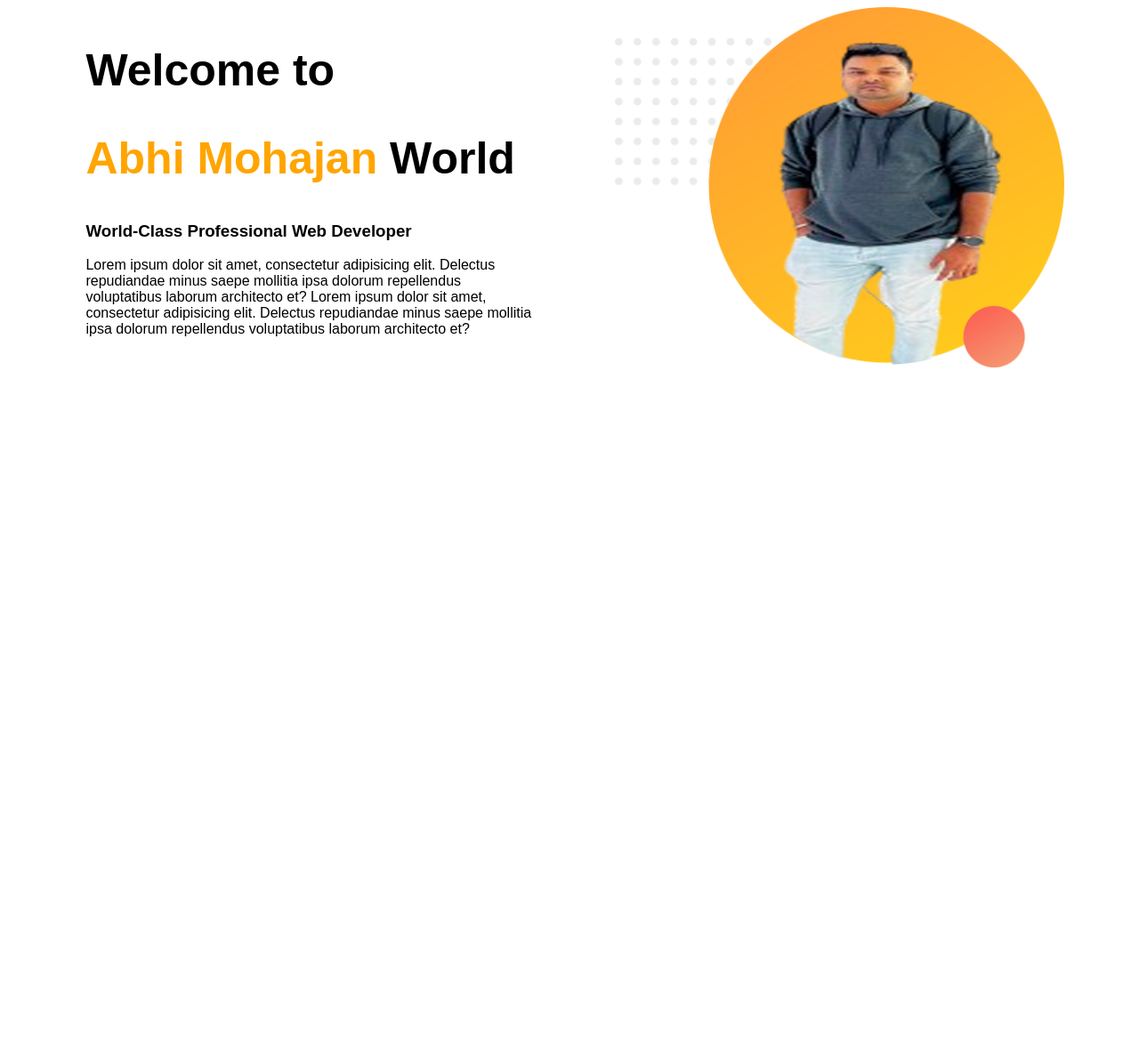
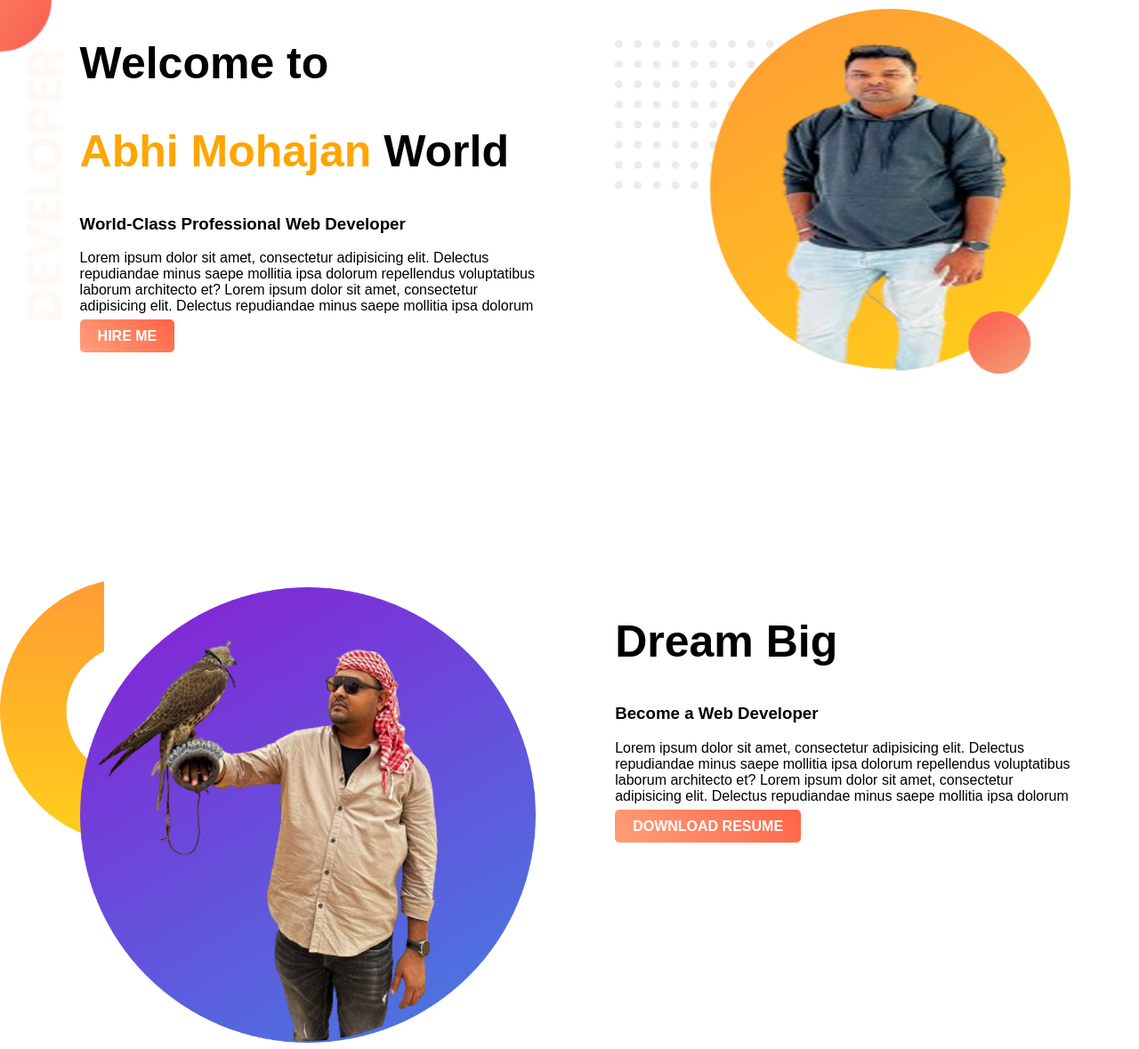
Before and after one commit to abhimohajan/web-personal-protfolio, a plain HTML site: page index.html in a window 1280 px wide. Shown: the whole page at 89% size. Before the commit the page ends 800 px from the top, so only its background shows below. Drawn offline with Linux system fonts and the light colour scheme.

Commit message:
another section added

```diff
--- a/index.html
+++ b/index.html
@@ -9,16 +9,29 @@
     <link rel="preconnect" href="https://fonts.gstatic.com" crossorigin>
 </head>
 <body>
-    <section>
+    <section class="top-banner">
         <div class="half-width">
             <h1>Welcome to</h1>
             <h1><span class="name-highlight">Abhi Mohajan</span> World</h1>
             <h3>World-Class Professional Web Developer</h3>
-            <p>Lorem ipsum dolor sit amet, consectetur adipisicing elit. Delectus repudiandae minus saepe mollitia ipsa dolorum repellendus voluptatibus laborum architecto et? Lorem ipsum dolor sit amet, consectetur adipisicing elit. Delectus repudiandae minus saepe mollitia ipsa dolorum repellendus voluptatibus laborum architecto et?</p>
+            <p>Lorem ipsum dolor sit amet, consectetur adipisicing elit. Delectus repudiandae minus saepe mollitia ipsa dolorum repellendus voluptatibus laborum architecto et? Lorem ipsum dolor sit amet, consectetur adipisicing elit. Delectus repudiandae minus saepe mollitia ipsa dolorum</p>
+            <a class="link-btn" target="_blank" href="https://www.facebook.com/abhi.mohajan">HIRE ME</a>
         </div>
         <div class="half-width">
             <img src="images/abhi.png" alt="">
         </div>
     </section>
+    <section class="big-dream">
+        <div class="half-width">
+            <img src="images/profile-2.png" alt="">
+        </div>
+        <div class="half-width">
+            <h1>Dream Big</h1>
+            <h3>Become a Web Developer</h3>
+            <p>Lorem ipsum dolor sit amet, consectetur adipisicing elit. Delectus repudiandae minus saepe mollitia ipsa dolorum repellendus voluptatibus laborum architecto et? Lorem ipsum dolor sit amet, consectetur adipisicing elit. Delectus repudiandae minus saepe mollitia ipsa dolorum</p>
+            <a ta href="" class="link-btn">DOWNLOAD RESUME</a>
+
+        </div>
+    </section>
 </body>
 </html>
--- a/style.css
+++ b/style.css
@@ -1,4 +1,5 @@
 body{
+    margin: 0;
     font-family: "Poppins", sans-serif;
 }
 h1{
@@ -15,4 +16,26 @@ h1{
 }
 .half-width img{
     width: 100%;
+    margin-top: 10px;
 }
+.top-banner{
+    background-image: url("images/top-banner.png");
+    background-repeat: no-repeat;
+}
+section{
+    height: 500px;
+    padding-bottom: 150px;
+}
+.link-btn{
+    text-decoration: none;
+    background-image:linear-gradient(45deg, lightSalmon, tomato);
+    padding: 10px 20px;
+    border-radius: 5px;
+    font-weight: 700;
+    color: white;
+}
+.big-dream{
+    background-image: url("images/dream-bg.png");
+    background-repeat: no-repeat;
+
+}
```
Also changed, not shown: images/profile-2.png (added).
